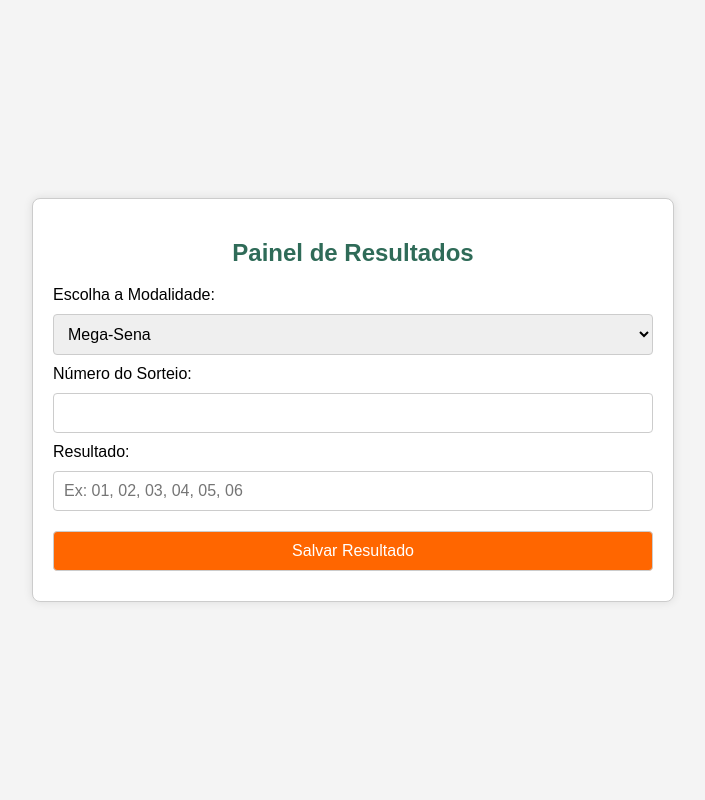
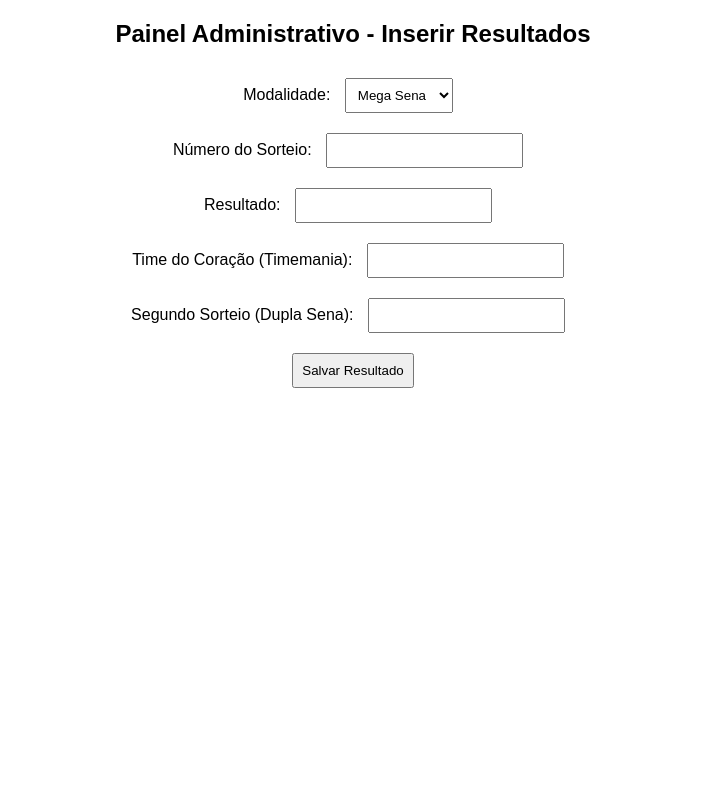
Before and after one commit to PortaldeloteriasMacPoint/Premium, a PHP site: page /resultados.php in a window 1280 px wide. Shown: the whole page, without its empty margins (287-992 px from the left). Run offline with PHP 8.4, Linux system fonts and the light colour scheme.

Commit message:
Update resultados.php

```diff
--- a/resultados.php
+++ b/resultados.php
@@ -1,145 +1,100 @@
 <?php
-// Função para salvar dados no arquivo JSON
-function salvarResultado($modalidade, $numero_sorteio, $resultado) {
-    $arquivo = 'resultados.json';
+// Arquivo: resultados.php
+// Painel para inserção de resultados e salvamento no JSON
 
-    // Verifica se o arquivo existe e carrega o conteúdo
-    if (file_exists($arquivo)) {
-        $dados = file_get_contents($arquivo);
-        $resultados = json_decode($dados, true);
-    } else {
-        // Se o arquivo não existe, cria um array vazio
-        $resultados = [];
+// Carregar resultados atuais
+$arquivo_json = 'resultados.json';
+$backup_json = 'backup-resultados.json';
+
+if (!file_exists($arquivo_json)) {
+    file_put_contents($arquivo_json, json_encode([]));
 }
 
-    // Novo resultado a ser adicionado
-    $novoResultado = [
-        'modalidade' => $modalidade,
-        'numero_sorteio' => $numero_sorteio,
+$resultados = json_decode(file_get_contents($arquivo_json), true);
+
+if ($_SERVER['REQUEST_METHOD'] === 'POST') {
+    $modalidade = $_POST['modalidade'] ?? '';
+    $sorteio = $_POST['sorteio'] ?? '';
+    $resultado = $_POST['resultado'] ?? '';
+    $time_coracao = $_POST['time_coracao'] ?? '';
+    $dupla_sena = $_POST['dupla_sena'] ?? '';
+
+    if ($modalidade && $sorteio && $resultado) {
+        $novo_resultado = [
+            'sorteio' => $sorteio,
             'resultado' => $resultado,
         ];
 
-    // Adiciona o novo resultado
-    $resultados[] = $novoResultado;
+        if ($modalidade === 'Timemania') {
+            $novo_resultado['time_coracao'] = $time_coracao;
+        } elseif ($modalidade === 'Dupla Sena') {
+            $novo_resultado['segundo_sorteio'] = $dupla_sena;
+        }
 
-    // Salva os dados de volta no arquivo JSON
-    if (file_put_contents($arquivo, json_encode($resultados, JSON_PRETTY_PRINT))) {
-        return true;  // Sucesso
-    } else {
-        return false; // Falha ao salvar
+        $resultados[$modalidade][] = $novo_resultado;
+
+        file_put_contents($arquivo_json, json_encode($resultados, JSON_PRETTY_PRINT));
+        file_put_contents($backup_json, json_encode($resultados, JSON_PRETTY_PRINT)); // Criar backup
     }
 }
 
-// Verifica se o formulário foi enviado
-if ($_SERVER['REQUEST_METHOD'] == 'POST') {
-    $modalidade = $_POST['modalidade'];
-    $numero_sorteio = $_POST['numero_sorteio'];
-    $resultado = $_POST['resultado'];
+// Criar backup automático a cada 30 minutos
+$backup_dir = 'backups';
+if (!file_exists($backup_dir)) {
+    mkdir($backup_dir, 0777, true);
+}
 
-    // Tenta salvar o novo resultado
-    $sucesso = salvarResultado($modalidade, $numero_sorteio, $resultado);
-}
+$backup_file = $backup_dir . '/backup_' . date('Y-m-d_H-i-s') . '.json';
+copy($arquivo_json, $backup_file);
 ?>
 
 <!DOCTYPE html>
-<html lang="pt-br">
+<html lang="pt-BR">
 <head>
     <meta charset="UTF-8">
     <meta name="viewport" content="width=device-width, initial-scale=1.0">
-    <title>Painel de Resultados</title>
+    <title>Painel Administrativo</title>
     <style>
         body {
             font-family: Arial, sans-serif;
-            margin: 0;
-            padding: 0;
-            display: flex;
-            justify-content: center;
-            align-items: center;
-            height: 100vh;
-            background-color: #f4f4f4;
-        }
-        .container {
-            background-color: #fff;
-            padding: 20px;
-            border: 1px solid #ccc;
-            border-radius: 8px;
-            box-shadow: 0 0 10px rgba(0, 0, 0, 0.1);
-            width: 100%;
-            max-width: 600px;
-        }
-        h2 {
             text-align: center;
-            color: #2f6b58;
-        }
-        form {
-            display: flex;
-            flex-direction: column;
+            margin: 20px;
         }
         input, select, button {
-            margin: 10px 0;
-            padding: 10px;
-            border: 1px solid #ccc;
-            border-radius: 4px;
-            font-size: 16px;
-        }
-        button {
-            background-color: #ff6600;
-            color: #fff;
-            cursor: pointer;
-        }
-        button:hover {
-            background-color: #e65c00;
-        }
-        .success {
-            background-color: #d4edda;
-            color: #155724;
-            padding: 10px;
-            margin-bottom: 20px;
-            border: 1px solid #c3e6cb;
-            border-radius: 5px;
-        }
-        .error {
-            background-color: #f8d7da;
-            color: #721c24;
-            padding: 10px;
-            margin-bottom: 20px;
-            border: 1px solid #f5c6cb;
-            border-radius: 5px;
+            margin: 10px;
+            padding: 8px;
         }
     </style>
 </head>
 <body>
-    <div class="container">
-        <h2>Painel de Resultados</h2>
-
-        <?php if (isset($sucesso) && $sucesso): ?>
-            <div class="success">Resultado salvo com sucesso!</div>
-        <?php elseif (isset($sucesso) && !$sucesso): ?>
-            <div class="error">Erro ao salvar o resultado!</div>
-        <?php endif; ?>
-
-        <!-- Formulário para adicionar resultado -->
+    <h2>Painel Administrativo - Inserir Resultados</h2>
     <form method="POST">
-            <label for="modalidade">Escolha a Modalidade:</label>
-            <select name="modalidade" required>
-                <option value="Mega-Sena">Mega-Sena</option>
+        <label>Modalidade:</label>
+        <select name="modalidade">
+            <option value="Mega Sena">Mega Sena</option>
             <option value="Quina">Quina</option>
+            <option value="Lotomania">Lotomania</option>
             <option value="Lotofácil">Lotofácil</option>
-                <option value="Lotomania">Lotomania</option>
             <option value="Dupla Sena">Dupla Sena</option>
             <option value="Timemania">Timemania</option>
+            <option value="Loteca">Loteca</option>
+            <option value="Milionária">+Milionária</option>
             <option value="Chispalotto">Chispalotto</option>
-                <option value="Milionária">Milionária</option>
         </select>
-
-            <label for="numero_sorteio">Número do Sorteio:</label>
-            <input type="number" name="numero_sorteio" required>
-
-            <label for="resultado">Resultado:</label>
-            <input type="text" name="resultado" required placeholder="Ex: 01, 02, 03, 04, 05, 06">
-
+        <br>
+        <label>Número do Sorteio:</label>
+        <input type="text" name="sorteio" required>
+        <br>
+        <label>Resultado:</label>
+        <input type="text" name="resultado" required>
+        <br>
+        <label>Time do Coração (Timemania):</label>
+        <input type="text" name="time_coracao">
+        <br>
+        <label>Segundo Sorteio (Dupla Sena):</label>
+        <input type="text" name="dupla_sena">
+        <br>
         <button type="submit">Salvar Resultado</button>
     </form>
-    </div>
 </body>
 </html>
```
Lines whose indentation alone changed are shown as unchanged.
